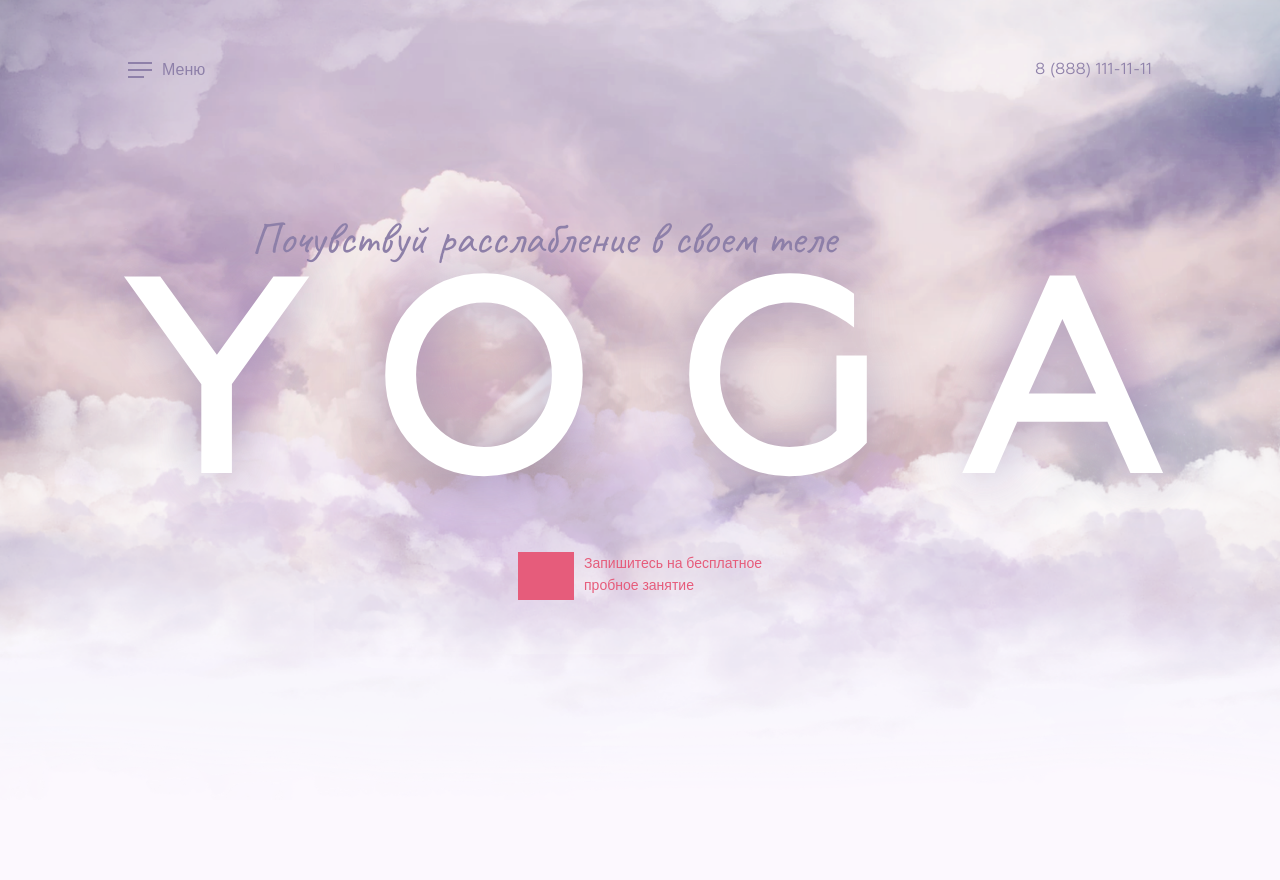
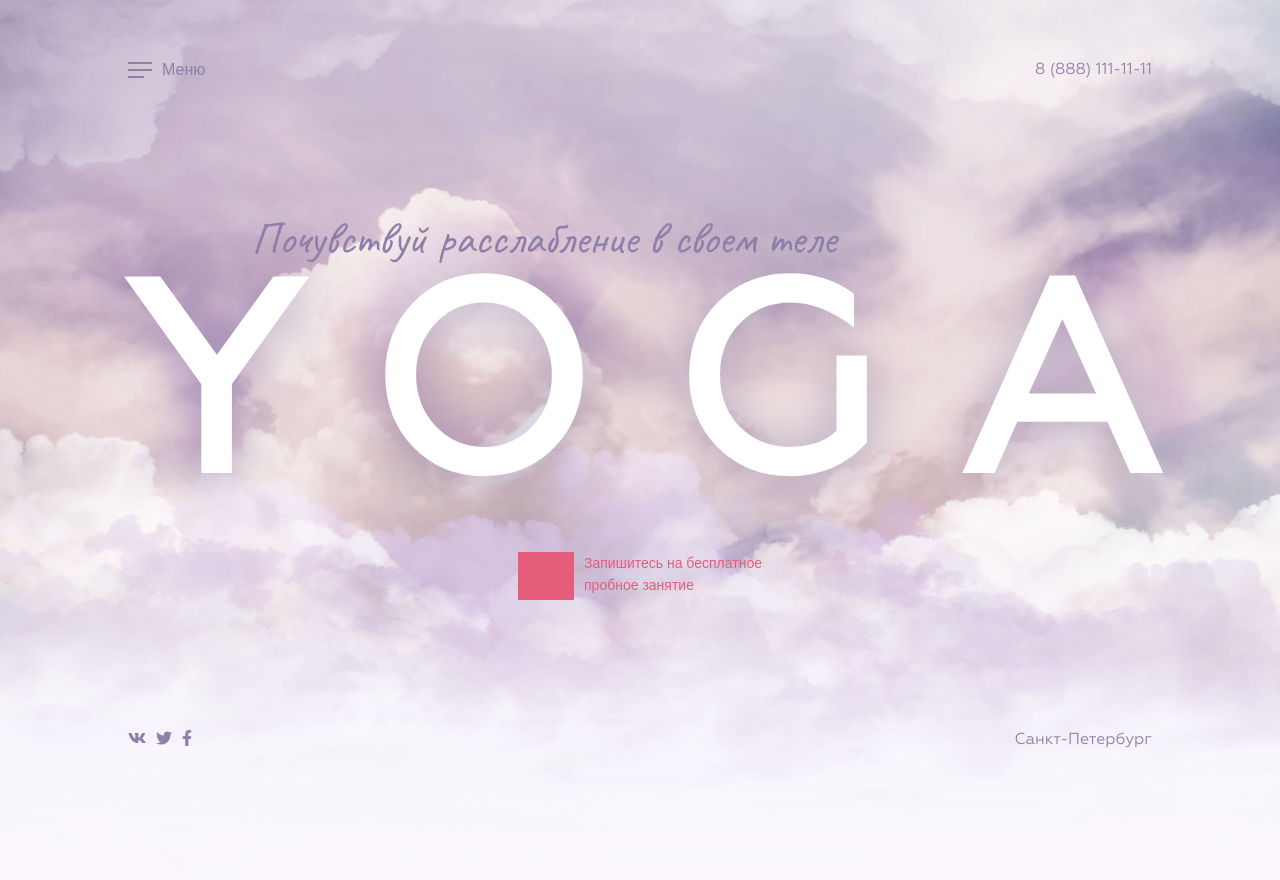
Before and after one commit to ipiewithapple/YogaTemplate, a website: page src/pug/index.pug in a window 1280 px wide. Before the commit the page ends 800 px from the top, so only its background shows below. Drawn offline with nearby package versions, Linux system fonts and the light colour scheme; files that its build step writes are made by us from their sources; files whose address does not match are found by name; a web font is replaced by a local one.

Commit message:
Header bottom

```diff
--- a/src/pug/index.pug
+++ b/src/pug/index.pug
@@ -6,15 +6,14 @@ html(lang="en")
     meta(charset="UTF-8")
     meta(name="viewport", content="width=device-width, initial-scale=1.0")
     meta(http-equiv="X-UA-Compatible", content="ie=edge")
-    //- fonts
-    link(href="https://fonts.googleapis.com/css?family=Caveat&display=swap&subset=cyrillic" rel="stylesheet")
     //- css
     link(rel="stylesheet", href="css/min.style.css")
     //- icons
+    link(rel="stylesheet", href="https://cdnjs.cloudflare.com/ajax/libs/font-awesome/5.11.2/css/all.min.css")
     title Yoga
   body
     header.header
-      div.header-top
+      .header-top
         nav.nav-main
           ul.nav-list
             each el in navItems
@@ -23,7 +22,13 @@ html(lang="en")
             span.nav-btn
             span.nav-menu Меню
         a.nav-tel 8 (888) 111-11-11
-      div.header-mid
+      .header-mid
         span.header-slogan Почувствуй расслабление в своем теле
         h1.header-logo Yoga
         button.header-signup Запишитесь на бесплатное<br />пробное занятие
+      .header-bottom
+        ul.social-list
+          li.social-item: i.fab.fa-vk
+          li.social-item: i.fab.fa-twitter
+          li.social-item: i.fab.fa-facebook-f
+        span.city Санкт-Петербург
--- a/src/sass/blocks/header.scss
+++ b/src/sass/blocks/header.scss
@@ -1,5 +1,4 @@
 .header {
-  height: 100vh;
   background: url('../img/header-bg.png') no-repeat center center;
   background-size: cover;
 }
@@ -26,7 +25,7 @@
   list-style: none;
 }
 
-.nav-toggle{
+.nav-toggle {
   display: flex;
   align-items: center;
   background: none;
@@ -67,7 +66,7 @@
   font-size: 16px;
 }
 
-.nav-tel{
+.nav-tel {
   cursor: pointer;
 }
 
@@ -77,6 +76,7 @@
   display: flex;
   flex-direction: column;
   align-items: center;
+  margin-bottom: 130px;
 }
 
 .header-slogan {
@@ -95,7 +95,7 @@
   text-shadow: 0px 4px 50px rgba(131, 115, 161, 0.6);
 }
 
-.header-signup{
+.header-signup {
   display: flex;
   margin-top: 20px;
   text-align: left;
@@ -106,7 +106,7 @@
   border: none;
   cursor: pointer;
 
-  &::before{
+  &::before {
     content: "";
     display: block;
     width: 56px;
@@ -116,3 +116,24 @@
     background-color: $secondary-text;
   }
 }
+
+// Header bottom
+
+.header-bottom {
+  display: flex;
+  justify-content: space-between;
+  align-items: center;
+  padding: 0 10%;
+  padding-bottom: 130px;
+}
+
+// Social
+
+.social-list {
+  display: flex;
+  list-style: none;
+}
+
+.social-item {
+  margin-right: 10px;
+}
```
Also changed, not shown: build/css/min.style.css, build/css/style.css, build/index.html, src/index.html.
